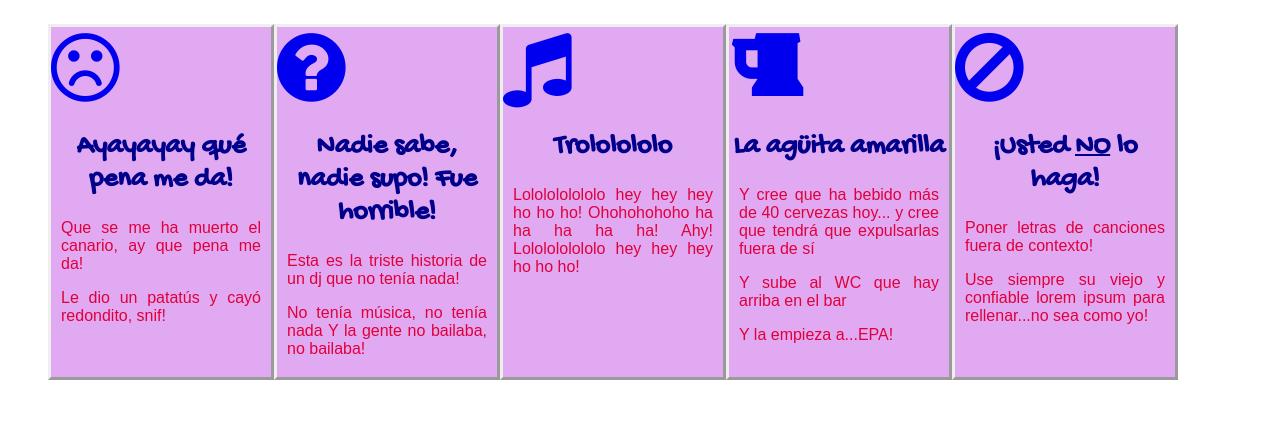
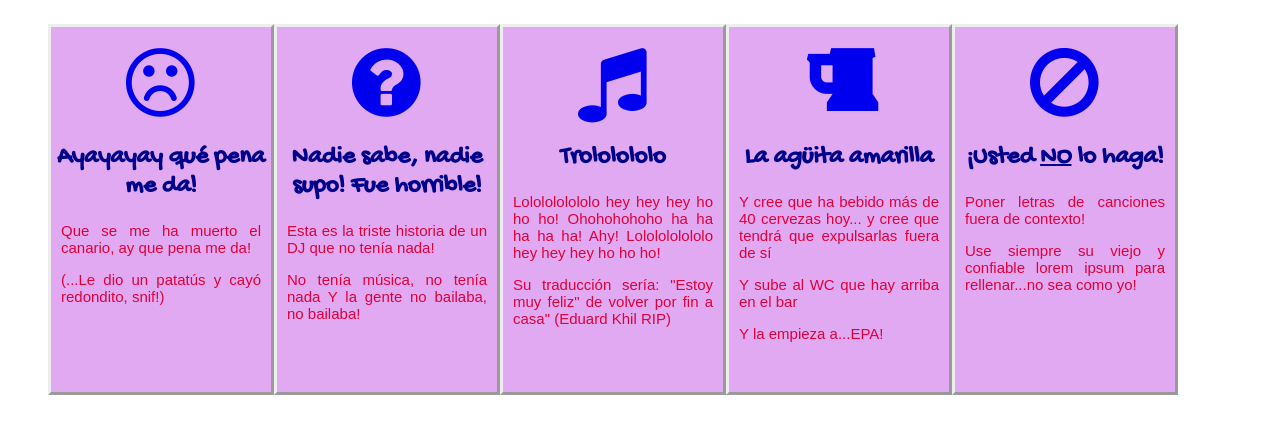
Before and after one commit to Dany-Nok/clase-practica-tipografia-e-iconos, a plain HTML site: page index.html in a window 1280 px wide. Drawn offline with Linux system fonts and the light colour scheme; a web font is replaced by a local one.

Commit message:
Links agregados y mejoras en menus

```diff
--- a/index.html
+++ b/index.html
@@ -12,45 +12,47 @@
       <div class="contenedor">
         <ul class="menu">
           <li class="canario">
-            <a href="about:blank" target="_blank">
+            <a href="https://www.youtube.com/watch?v=Y1lMaNwJKt4" target="_blank">
               <i class="fa fa-frown-o fa-5x" aria-hidden="true"></i>
               <h2>Ayayayay qué pena me da!</h2>
                 <p>Que se me ha muerto el canario, ay que pena me da!</p>
-                <p>Le dio un patatús y cayó redondito, snif!</p>
+                <p>(...Le dio un patatús y cayó redondito, snif!)</p></a>
           </li>
           <li class="horrible">
-            <a href="about:blank" target="_blank">
+            <a href="https://www.youtube.com/watch?v=4qoT5erq86Q" target="_blank">
               <i class="fa fa-question-circle fa-5x" aria-hidden="true"></i>
                 <h2>Nadie sabe, nadie supo! Fue horrible!</h2>
                   <p>Esta es la triste historia
-                  de un dj que no tenía nada!</p>
+                  de un DJ que no tenía nada!</p>
                   <p>No tenía música, no tenía nada
-                  Y la gente no bailaba, no bailaba!</p>
+                  Y la gente no bailaba, no bailaba!</p></a>
           </li>
           <li class="trololo">
-            <a href="about:blank" target="_blank">
+            <a href="https://www.youtube.com/watch?v=2Z4m4lnjxkY" target="_blank">
               <i class="fa fa-music fa-5x" aria-hidden="true"></i>
                 <h2>Trololololo</h2>
                   <p>Lololololololo hey hey hey ho ho ho!
                   Ohohohohoho ha ha ha ha ha! Ahy!
                   Lololololololo hey hey hey ho ho ho!</p>
+                  <p>Su traducción sería: "Estoy muy feliz"
+                  de volver por fin a casa" (Eduard Khil RIP)</p></a>
           </li>
           <li class="aguita">
-            <a href="about:blank" target="_blank">
+            <a href="https://www.youtube.com/watch?v=qTq1i1SdH3o" target="_blank">
               <i class="fa fa-beer fa-5x" aria-hidden="true"></i>
                 <h2>La agüita amarilla</h2>
                   <p>Y cree que ha bebido más de 40 cervezas hoy...
                    y cree que tendrá que expulsarlas fuera de sí</p>
                    <p>Y sube al WC que hay arriba en el bar</p>
-                   <p>Y la empieza a...EPA!</p>
+                   <p>Y la empieza a...EPA!</p></a>
           </li>
           <li class="no">
-            <a href="about:blank" target="_blank">
+            <a href="gif_no.gif" target="_blank">
               <i class="fa fa-ban fa-5x" aria-hidden="true"></i>
                 <h2>¡Usted <span class="nope">NO</span> lo haga!</h2>
                   <p>Poner letras de canciones fuera de contexto!</p>
                   <p>Use siempre su viejo y confiable lorem ipsum
-                  para rellenar...no sea como yo!</p>
+                  para rellenar...no sea como yo!</p></a>
           </li>
         </ul>
       </div>
--- a/styles.css
+++ b/styles.css
@@ -1,17 +1,11 @@
-body{
-  position: absolute;
-}
-/*nav{
-
-}*/
 .contenedor{
-  overflow: auto;
+  overflow: hidden;
 }
 li{
   background-color: #E2A9F3;
   list-style: none;
   width: 220px;
-  height: 350px;
+  height: 365px;
   border: 3px outset;
   display: inline-block;
   float: left;
@@ -20,7 +14,7 @@ li .no{
   background-color: #E2A9F3;
   list-style: none;
   width: 250px;
-  height: 350px;
+  height: 365px;
   border: 3px outset;
   display: inline-block;
   float: left;
@@ -30,7 +24,7 @@ h2{
   text-align: center;
   padding-left: 4px;
   padding-right: 4px;
-  font-size: 28px;
+  font-size: 25px;
   color: darkblue;
 }
 li h2 .nope{
@@ -38,27 +32,36 @@ li h2 .nope{
 }
 p{
   font-family: 'Aclonica', sans-serif;
+  font-size: 15px;
   text-align: justify;
   padding-left: 10px;
   padding-right: 10px;
   color: #DF013A;
 }
-.fa fa-frown-o fa-5x{
-
-}
-.fa fa-music fa-5x{
-
-}
-.fa fa-beer fa-5x{
-
-}
-.fa fa-ban fa-5x{
-
-}
-.fa fa-question-circle fa-5x{
-
+i{
+  position: relative;
+  padding-top: 15px;
+  padding-left: 75px;
+  padding-right: 70px;
 }
 a{
-  /*padding: 10px;*/
+  display: block;
   text-decoration: none;
 }
+a:hover{
+  background: black;
+  height: 365px;
+}
+a:hover h2{
+  color: white;
+}
+a:hover p{
+  color: gray;
+}
+a:hover i, a:active p{
+  color: gold;
+}
+a:active{
+  background: purple;
+  height: 365px;
+}
```
Also changed, not shown: gif_no.gif (added).
